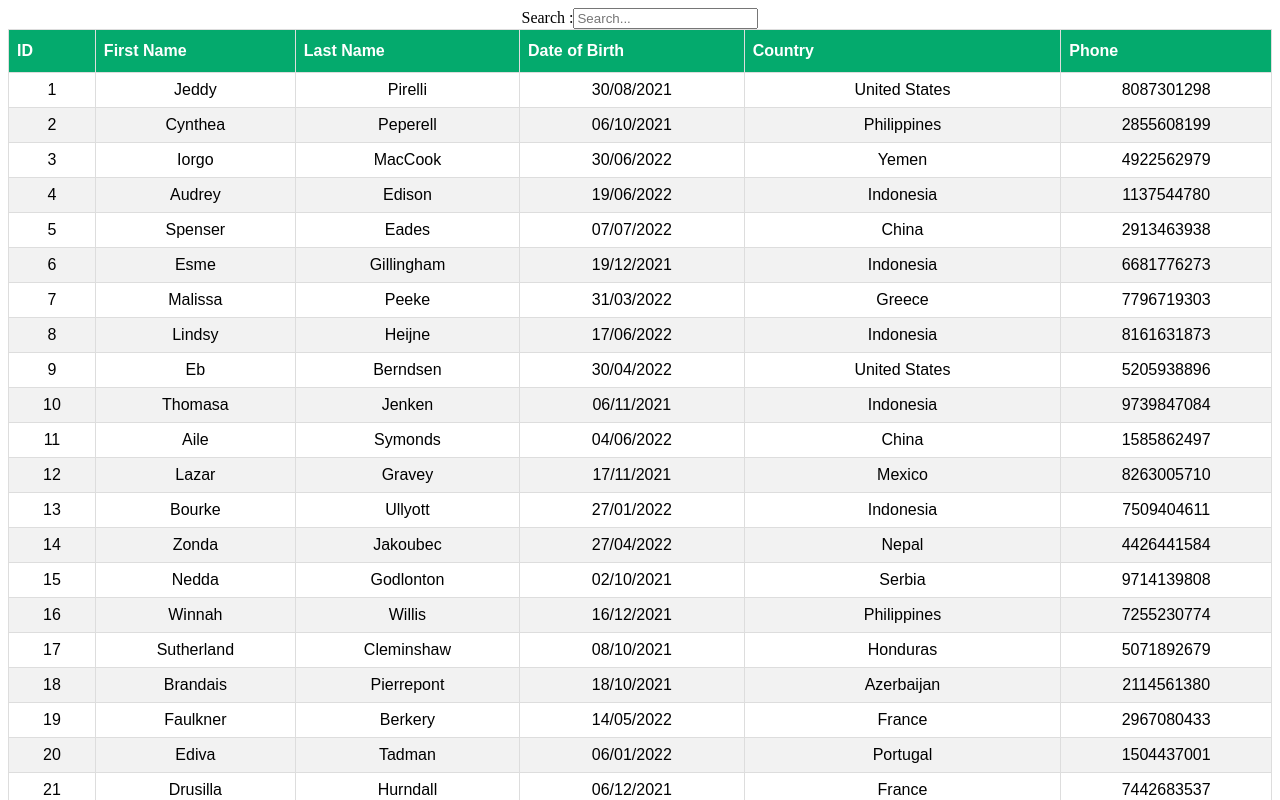
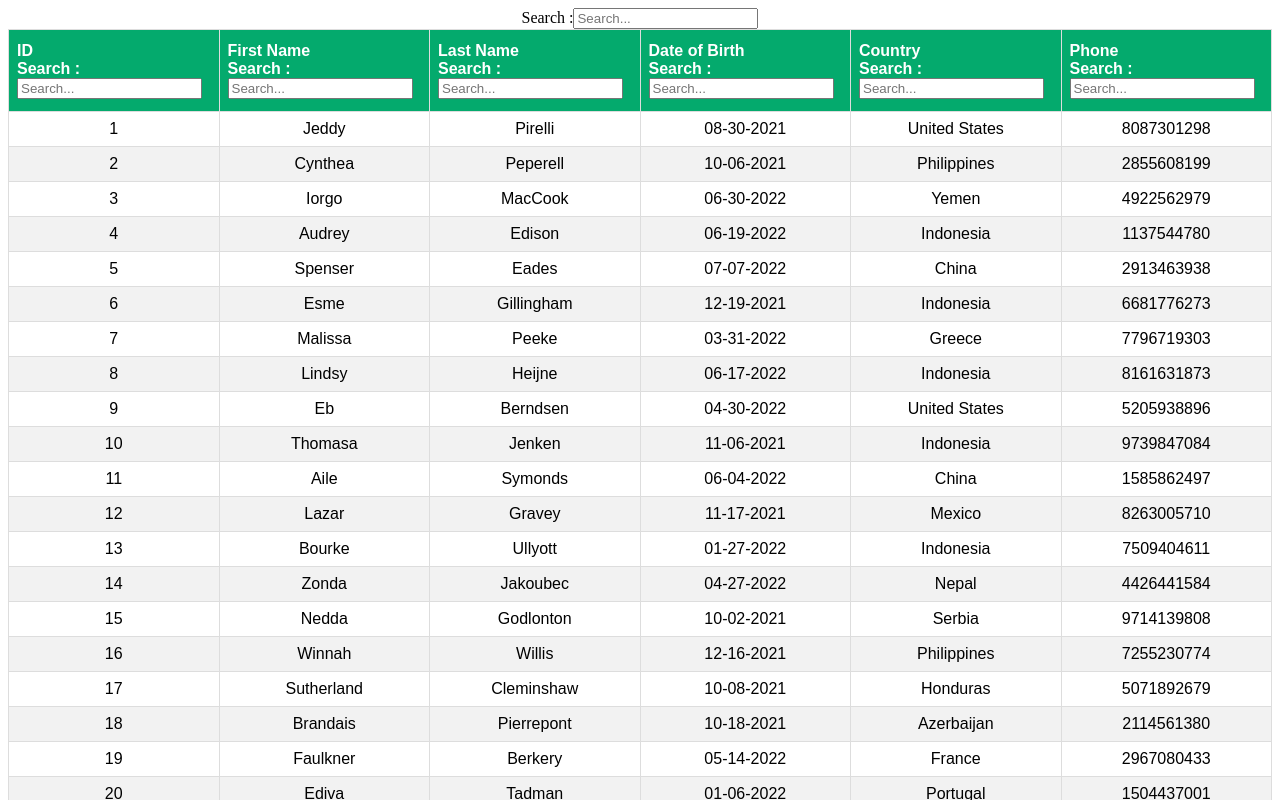
Before and after one commit to Abhimishra2424/react-table, a React (Create React App) app: page / in a window 1280 px wide. Shown: the top 800 px of the page. Built offline with nearby package versions, Linux system fonts and the light colour scheme.

Commit message:
Column Filtering

```diff
--- a/src/App.js
+++ b/src/App.js
@@ -1,4 +1,3 @@
-import logo from "./logo.svg";
 import "./App.css";
 import { BasicTable } from "./components/BasicTable";
 import { SortingTable } from "./components/SortingTable";
--- /dev/null
+++ b/src/components/ColumnFilter.js
@@ -0,0 +1,16 @@
+import React from "react";
+
+export const ColumnFilter = ({ column }) => {
+  const { filterValue, setFilter } = column;
+
+  return (
+    <span>
+      Search :
+      <input
+        value={filterValue || ""}
+        onChange={(e) => setFilter(e.target.value)}
+        placeholder="Search..."
+      />
+    </span>
+  );
+};
--- a/src/components/columns.js
+++ b/src/components/columns.js
@@ -1,36 +1,43 @@
 import { format } from "date-fns";
+import { ColumnFilter } from "./ColumnFilter";
 
 export const COLUMNS = [
   {
     Header: "ID",
     footer: "ID",
     accessor: "id",
+    Filter: ColumnFilter,
   },
   {
     Header: "First Name",
     footer: "First Name",
     accessor: "first_name",
+    Filter: ColumnFilter,
   },
   {
     Header: "Last Name",
     footer: "Last Name",
     accessor: "last_name",
+    Filter: ColumnFilter,
   },
   {
     Header: "Date of Birth",
     footer: "Date of Birth",
     accessor: "date_of_birth",
-    Cell: (props) => <span>{format(new Date(props.value), "dd/MM/yyyy")}</span>,
+    Cell: (props) => <span>{format(new Date(props.value), "MM-dd-yyyy")}</span>,
+    Filter: ColumnFilter,
   },
   {
     Header: "Country",
     footer: "Country",
     accessor: "country",
+    Filter: ColumnFilter,
   },
   {
     Header: "Phone",
     footer: "Phone",
     accessor: "phone",
+    Filter: ColumnFilter,
   },
 ];
 
--- a/src/components/filteringTable.js
+++ b/src/components/filteringTable.js
@@ -1,5 +1,5 @@
 import React, { useMemo } from "react";
-import { useTable, useGlobalFilter } from "react-table";
+import { useTable, useGlobalFilter, useFilters } from "react-table";
 import MOCK_DATA from "../MOCK_DATA.json";
 import { COLUMNS } from "./columns";
 import { GlobalFilter } from "./GlobalFilter";
@@ -22,6 +22,7 @@ export const FilteringTable = () => {
       columns,
       data,
     },
+    useFilters,
     useGlobalFilter
   );
 
@@ -29,13 +30,16 @@ export const FilteringTable = () => {
 
   return (
     <>
-      <GlobalFilter filter={globalFilter} setFilter={setGlobalFilter}  />
+      <GlobalFilter filter={globalFilter} setFilter={setGlobalFilter} />
       <table {...getTableProps()} id="customers">
         <thead>
           {headerGroups.map((headerGroup) => (
             <tr {...headerGroup.getHeaderGroupProps()}>
               {headerGroup.headers.map((column) => (
-                <th {...column.getHeaderProps()}>{column.render("Header")}</th>
+                <th {...column.getHeaderProps()}>
+                  {column.render("Header")}
+                  <div>{column.canFilter ? column.render("Filter") : null}</div>
+                </th>
               ))}
             </tr>
           ))}
```
